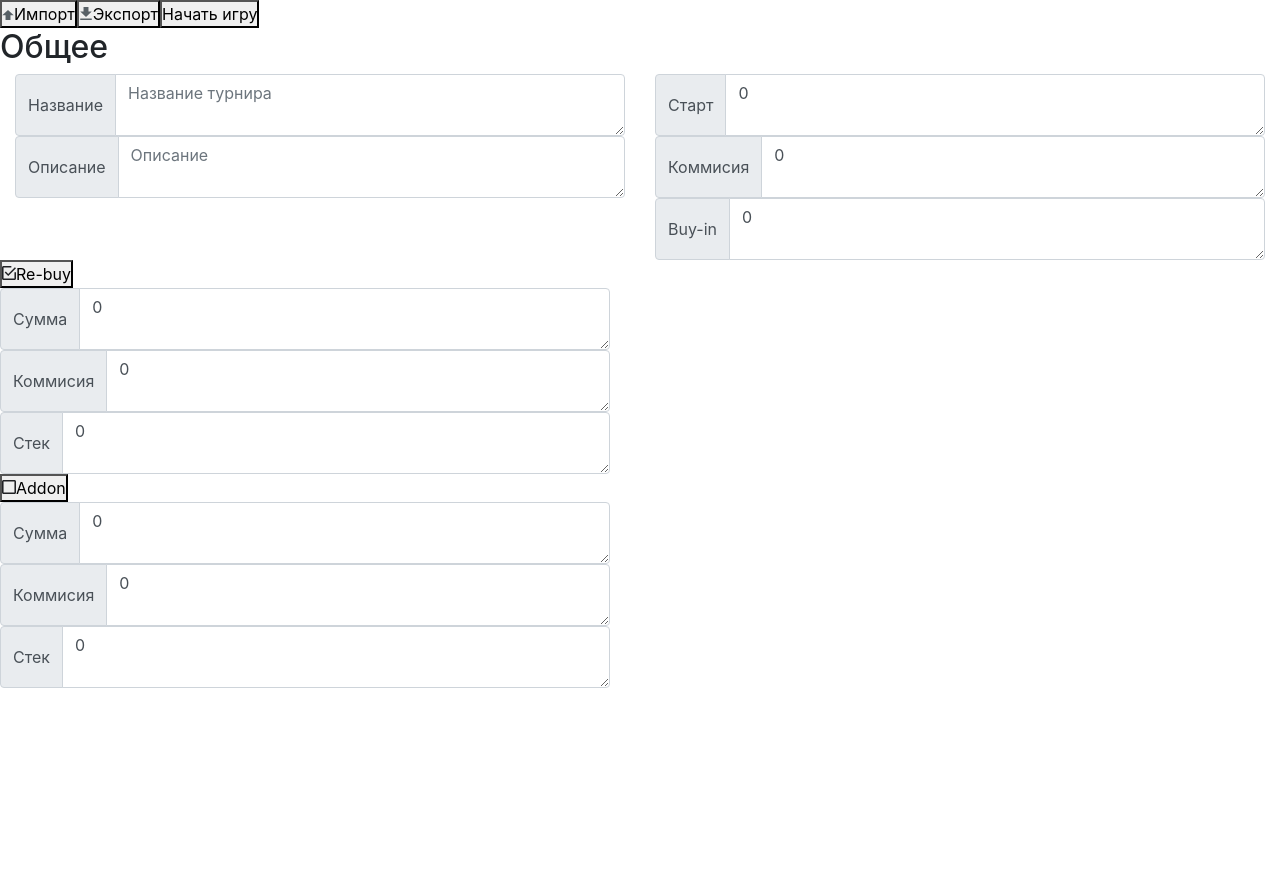
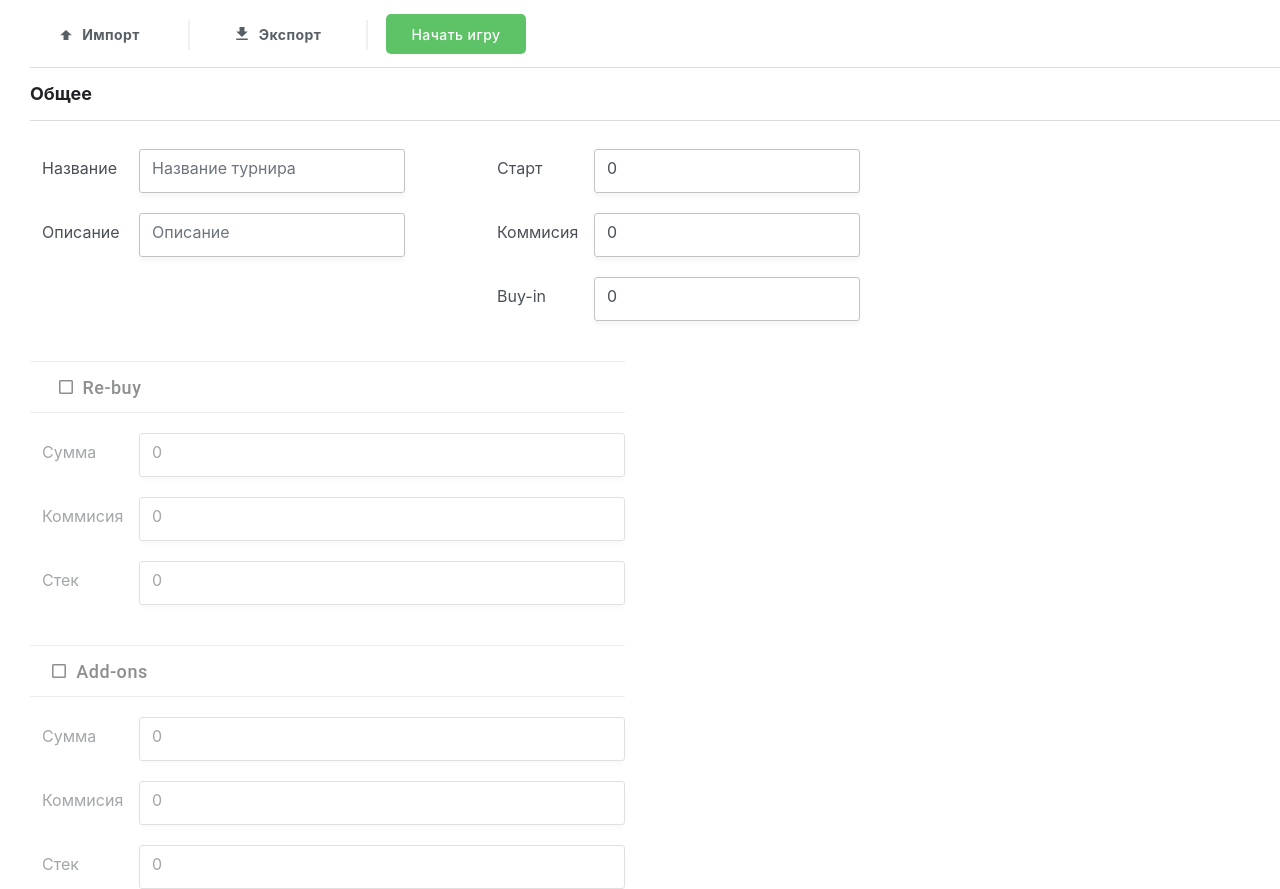
Before and after one commit to dtseloguz/poker-manager, an Angular app in the folder user-interface/: page /game-settings in a window 1280 px wide. Before the commit the page ends 800 px from the top, so only its background shows below. Built offline with nearby package versions, Linux system fonts and the light colour scheme.

Commit message:
Обработка нажатия чекбоксов
Добавлены стили для обработки нажатия на кнопки чек-боксы

```diff
--- a/user-interface/src/app/game-settings/game-settings.component.css
+++ b/user-interface/src/app/game-settings/game-settings.component.css
@@ -1,3 +1,21 @@
+.game-component{
+    padding-top: 14px;
+    padding-left: 30px;
+}
+
+h2{
+    font-style: normal;
+    font-weight: bold;
+    line-height: normal;
+    font-size: 18px;
+    color: #202124;
+    border-top: 1px solid #DADCDD;
+    border-bottom: 1px solid#DADCDD;
+    height: 54px;
+    margin-top: 13px;
+    padding-top: 15px;
+    padding-bottom: 15px;
+}
 .pre-uncheck::before{
     content: url(game-settings-uncheck.svg);
 }
@@ -11,3 +29,115 @@
 .pre-import::before{
     content: url(../app-import-pre-button.svg);
 }
+.pre-uncheck::before,.pre-check::before,.pre-export::before,.pre-import::before{
+    padding-right: 10px;
+}
+
+.setting .but-check::before{
+    content: url(game-settings-check.svg);
+    padding-right: 10px;
+}
+
+.showON .but-check::before{
+    content: url(game-settings-uncheck.svg);
+    padding-right: 10px;
+}
+.showON textarea{
+    pointer-events: none;
+    box-shadow: 0px 4px 4px rgba(0, 0, 0, 0.04);
+}
+.showON{
+    font-style: normal;
+    font-weight: 500;
+    line-height: normal;
+    font-size: 14px;
+
+    opacity: 0.5;
+    color: rgba(32,33,36,1);
+}
+.showON div .but-check{
+    opacity: 1!important;
+    color: rgba(32,33,36,1);
+    z-index: 2;
+
+}
+.but-check{
+    margin-top: 5px;
+}
+.button{
+    width: 100%;
+    border-top: 1px solid #DADCDD;
+    border-bottom: 1px solid #DADCDD;
+    margin-top: 40px;
+    height: 52px;
+}
+.but-check::-webkit-keygen-select{
+    border: none!important;
+}
+.but-check{
+    font-family: Roboto;
+    font-style: normal;
+    font-weight: 500;
+    line-height: normal;
+    font-size: 18px;
+
+    color: #202124;
+}
+button{
+    border:none;
+    background: #fff;
+    font-style: normal;
+    font-weight: bold;
+    line-height: normal;
+    font-size: 14px;
+    letter-spacing: 0.03em;
+    color: #576066;
+    width: 140px;
+    height: 40px;
+}
+
+.btn-start{
+    background: #5DC366;
+    border-radius: 5px;
+    font-style: normal;
+    font-weight: 500;
+    line-height: normal;
+    font-size: 14px;
+    color: #FFFFFF;
+}
+
+.border{
+    height: 30px;
+    width: 1px;
+    background: #C4C4C4;
+    opacity: 0.5;
+    margin: 6px 18px 0 18px;
+    content: "";
+}
+.input-group-prepend{
+    position: relative;
+    width:110px;
+
+}
+.input-group-text{
+    background: #fff;
+    border: none;
+    display: inline-block;
+    padding-top: 7px;
+    margin-top: 20px;
+}
+textarea{
+    background: #FFFFFF;
+    border: 1px solid #C3C3C3;
+    box-sizing: border-box;
+    box-shadow: 0px 4px 4px rgba(0, 0, 0, 0.04);
+    border-radius: 3px!important;
+    resize: none;
+    margin-top: 20px;
+    height: 44px;
+    width: 22%!important;
+}
+.general-tournament-settings,.buy-in-settings {
+    width:375px;
+    margin-right: 80px;
+}
--- a/user-interface/src/app/game-settings/game-settings.component.html
+++ b/user-interface/src/app/game-settings/game-settings.component.html
@@ -1,20 +1,22 @@
 
 <div class="game-component">
-  <div class="game-component_button">
+  <div class="game-component_button d-flex">
     <button class="pre-import"  (click)="load()">Импорт</button>
+    <div class="border"></div>
     <button class="pre-export">Экспорт</button>
-    <button>Начать игру</button>
+    <div class="border"></div>
+    <button class="btn btn-start">Начать игру</button>
   </div>
   <h2>
     Общее
   </h2>
   <div class="general-setting d-flex">
-    <div class="general-tournament-settings col-6">
+    <div class="general-tournament-settings ">
       <div class="input-group">
         <div class="input-group-prepend">
           <span class="input-group-text">Название</span>
         </div>
-        <textarea [(ngModel)]="tournamentInfo.tournamentSet.name" class="form-control" aria-label="With textarea" placeholder="Название турнира"></textarea>
+        <textarea [(ngModel)]="tournamentInfo.tournamentSet.name" class="form-control row-3" aria-label="With textarea" placeholder="Название турнира"></textarea>
       </div>
       <div class="input-group">
         <div class="input-group-prepend">
@@ -23,7 +25,7 @@
         <textarea [(ngModel)]="tournamentInfo.tournamentSet.discription" class="form-control" aria-label="With textarea" placeholder="Описание"></textarea>
       </div>
     </div>
-    <div class="buy-in-settings col-6">
+    <div class="buy-in-settings ">
       <div class="input-group">
         <div class="input-group-prepend">
           <span class="input-group-text">Старт</span>
@@ -44,8 +46,11 @@
       </div>
     </div>
   </div>
-  <div class="re-buy-setting d-flex row col-6">
-    <button class="pre-check">Re-buy</button>
+  <div [class.showON]="tournamentInfo.rebuyBut === false"
+  class="re-buy-setting  setting d-flex row col-6" >
+    <div class="button">
+        <button class="but-check" (click)="changeR()">Re-buy</button>
+    </div>
     <div class="input-group">
       <div class="input-group-prepend">
         <span class="input-group-text">Сумма</span>
@@ -65,19 +70,25 @@
       <textarea [(ngModel)]="tournamentInfo.tournamentSet.reBuy.stack" class="form-control" aria-label="With textarea"></textarea>
     </div>
   </div>
-  <div class="addon-setting d-flex row col-6">
-      <button class="pre-uncheck">Addon</button>
+  <div [class.showON]="tournamentInfo.AddOnBut === false"
+  class="addon-setting setting d-flex row col-6" >
+  <div class="button">
+      <button class="but-check" (click)="changeA()">Add-ons</button>
+  </div>
+
     <div class="input-group">
       <div class="input-group-prepend">
         <span class="input-group-text">Сумма</span>
       </div>
-      <textarea [(ngModel)]="tournamentInfo.tournamentSet.addOn.buyIn" class="form-control" aria-label="With textarea"></textarea>
+      <textarea [(ngModel)]="tournamentInfo.tournamentSet.addOn.buyIn"
+      class="form-control" aria-label="With textarea"></textarea>
     </div>
     <div class="input-group">
       <div class="input-group-prepend">
         <span class="input-group-text">Коммисия</span>
       </div>
-      <textarea [(ngModel)]="tournamentInfo.tournamentSet.addOn.rake" class="form-control" aria-label="With textarea"></textarea>
+      <textarea [(ngModel)]="tournamentInfo.tournamentSet.addOn.rake"
+      class="form-control" aria-label="With textarea"></textarea>
     </div>
     <div class="input-group">
       <div class="input-group-prepend">
--- a/user-interface/src/app/game-settings/game-settings.component.ts
+++ b/user-interface/src/app/game-settings/game-settings.component.ts
@@ -18,4 +18,14 @@ export class GameSettingsComponent implements OnInit {
   load(): void{
     this.tournamentInfo = TOURNAMENTSETTING ;
   }
+  changeA(){
+    console.log("Addon");
+    if(this.tournamentInfo.AddOnBut === true) this.tournamentInfo.AddOnBut=false;
+    else this.tournamentInfo.AddOnBut = true;
+  }
+  changeR(){
+    console.log("Rebuy");
+    if(this.tournamentInfo.rebuyBut === true) this.tournamentInfo.rebuyBut=false;
+    else this.tournamentInfo.rebuyBut = true;
+  }
 }
--- a/user-interface/src/app/game-settings/tournament-setting-full.ts
+++ b/user-interface/src/app/game-settings/tournament-setting-full.ts
@@ -3,6 +3,10 @@ import { TournamentSetting } from '../tournament-setting';
 export class TournamentSettingFull{
     constructor(){
         this.tournamentSet = new TournamentSetting();
+        this.AddOnBut = false;
+        this.rebuyBut = false;
     }
     tournamentSet : TournamentSetting;
+    rebuyBut: boolean;
+    AddOnBut : boolean;
 }
```
